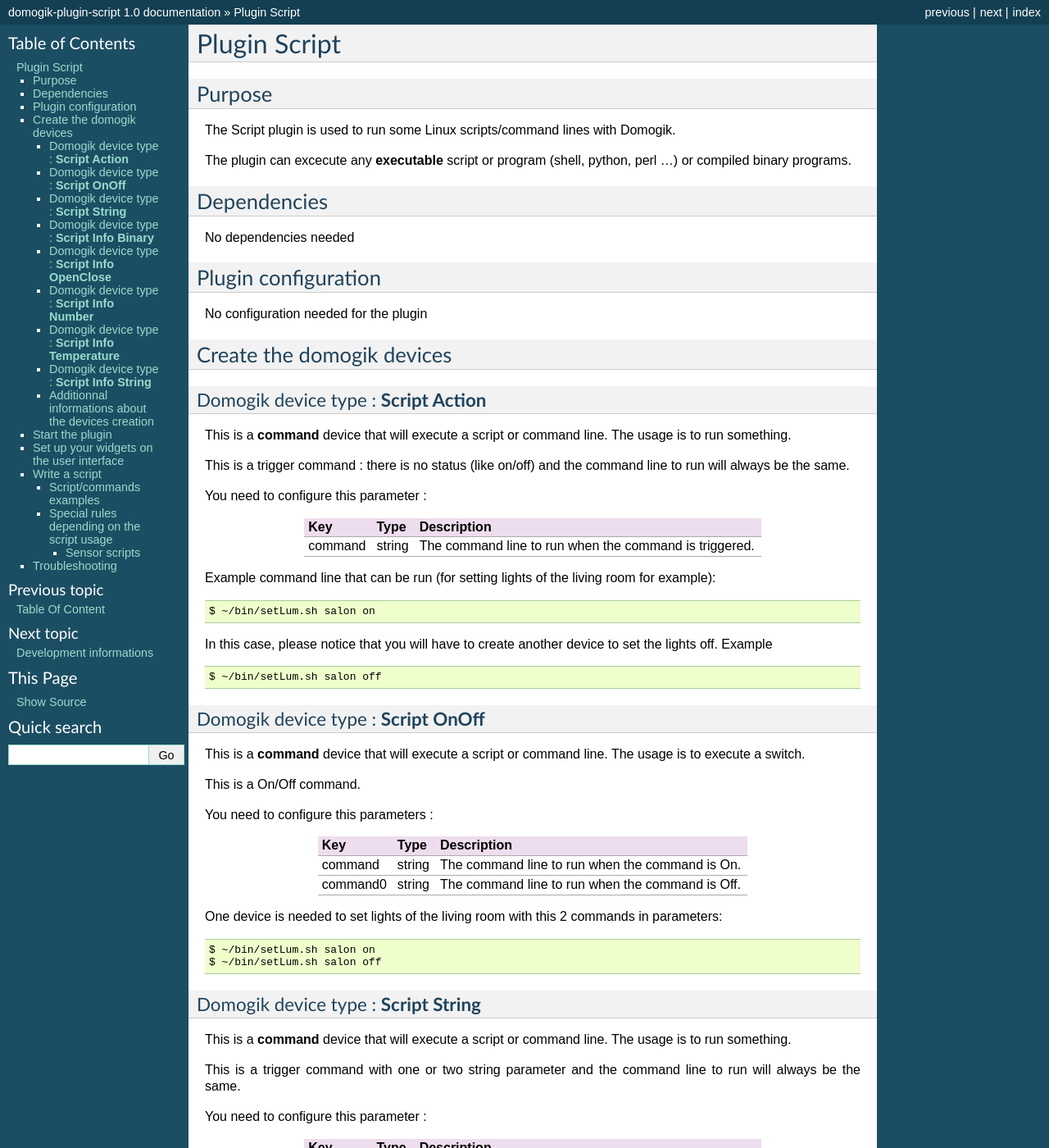
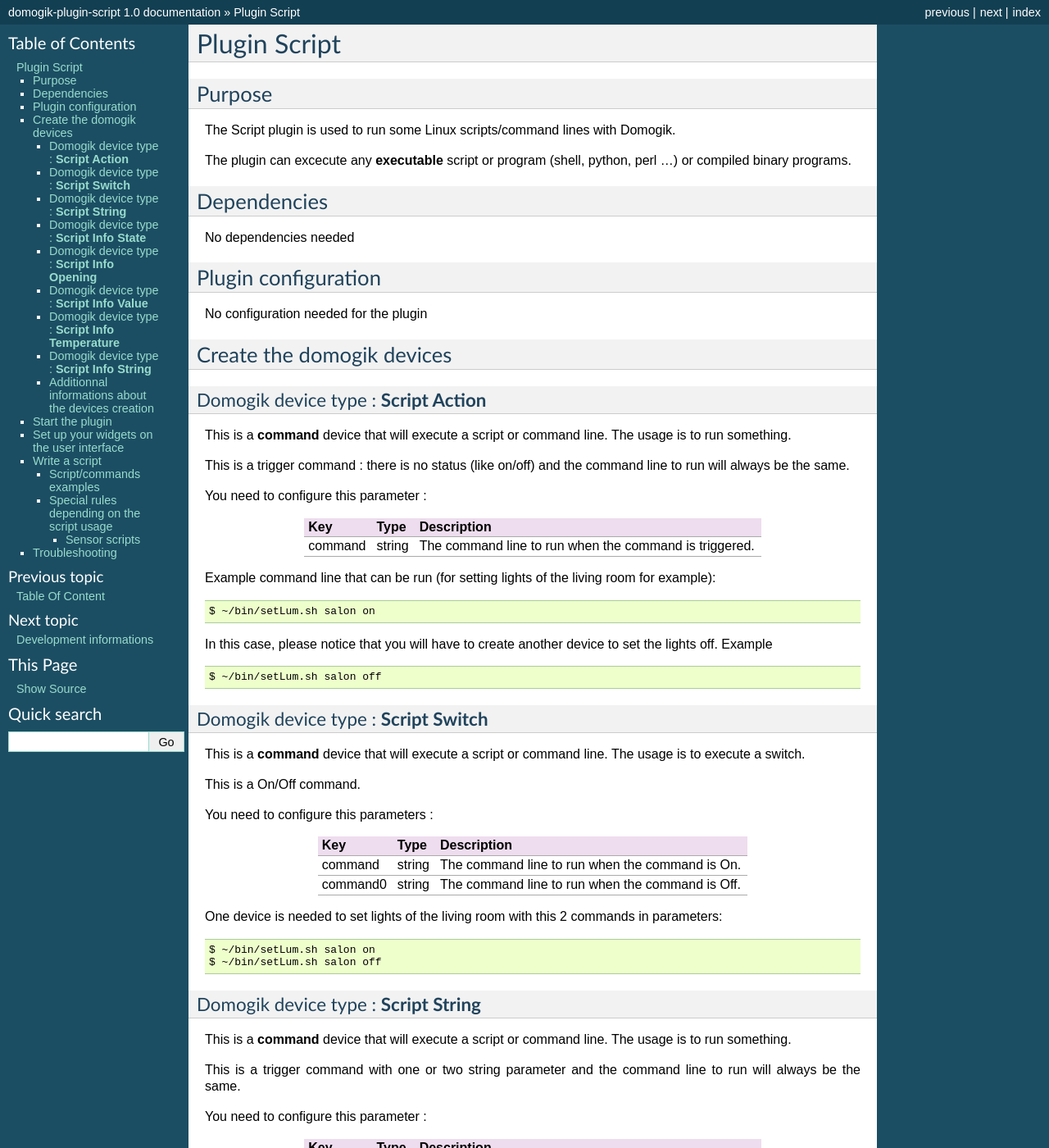
Before and after one commit to vdomos/domogik-plugin-script, a Sphinx documentation site: the page built from docs/script.txt, in a window 1280 px wide and 1400 px high. Shown: the whole window at 82% size. Built offline with Sphinx 7.4.7, drawn with Linux system fonts in a browser that asks for light colours; some of the changed text lies outside the part shown.

Commit message:
Sensor rename, WARNING: Devices must be RECREATED !

```diff
--- a/docs/script.txt
+++ b/docs/script.txt
@@ -52,7 +52,7 @@
 
 
 
-Domogik device type : **Script OnOff**
+Domogik device type : **Script Switch**
 ---------------------------------------
 
 This is a **command** device that will execute a script or command line. The usage is to execute a switch.
@@ -102,7 +102,7 @@
 
 
 
-Domogik device type : **Script Info Binary**
+Domogik device type : **Script Info State**
 --------------------------------------------
 
 This is a **sensor** device that will execute a script or command line each N seconds. The sensor value will be the value displayed bu the script or command line.
@@ -129,7 +129,7 @@
     1
 
 
-Domogik device type : **Script Info OpenClose**
+Domogik device type : **Script Info Opening**
 -----------------------------------------------
 
 This is a **sensor** device that will execute a script or command line each N seconds. The sensor value will be the value displayed bu the script or command line.
@@ -156,7 +156,7 @@
     1
 
 
-Domogik device type : **Script Info Number**
+Domogik device type : **Script Info Value**
 --------------------------------------------
 
 This is a **sensor** device that will execute a script or command line each N seconds. The sensor value will be the value displayed bu the script or command line.
@@ -300,7 +300,7 @@
 
 Here are some script examples.
 
-A **number** script that returns the value 32.4: ::
+A **value** script that returns the value 32.4: ::
 
     #!/bin/bash
     echo 32.4
@@ -312,13 +312,13 @@
     echo "hello"
     exit 0
 
-A **binary** script that returns the status true: ::
+A **state** script that returns the status true: ::
 
     #!/bin/bash
     echo 1
     exit 0
 
-A **binary** script that returns the status false: ::
+A **state** script that returns the status false: ::
 
     #!/bin/bash
     echo 0
```
